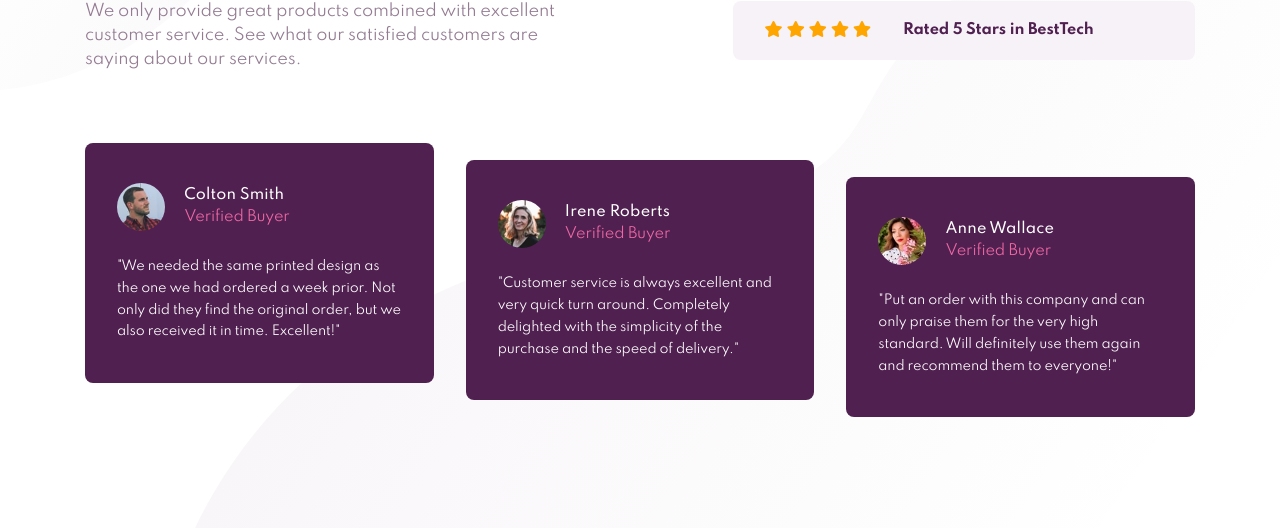
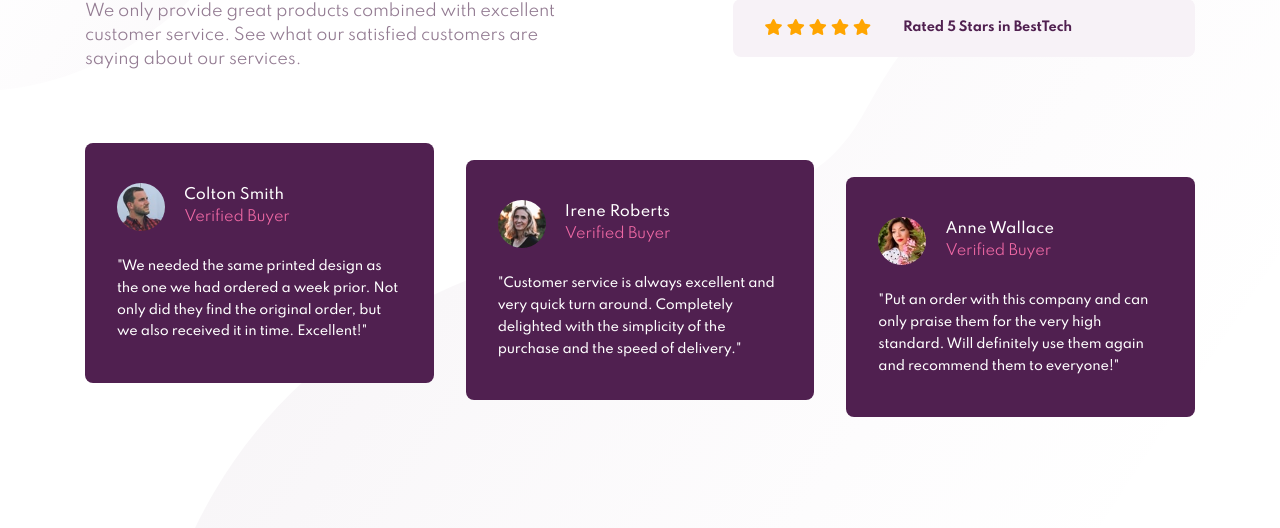
Before and after one commit to happypoo35/social-proof-section-master, a plain HTML site: page index.html in a window 1280 px wide. Shown: the part 272-800 px from the top of the page. Drawn offline with Linux system fonts and the light colour scheme.

Commit message:
second commit

```diff
--- a/style.scss
+++ b/style.scss
@@ -139,6 +139,10 @@ header {
     flex-direction: column;
   }
 
+  h4 {
+    font-size: 0.8rem;
+  }
+
   &-card {
     display: flex;
     align-items: center;
@@ -254,6 +258,7 @@ header {
   p {
     color: white;
     font-size: 0.8rem;
+    font-weight: 500;
     line-height: 1.7;
   }
 }
```
Also changed, not shown: css/style.css, 1 other file.
